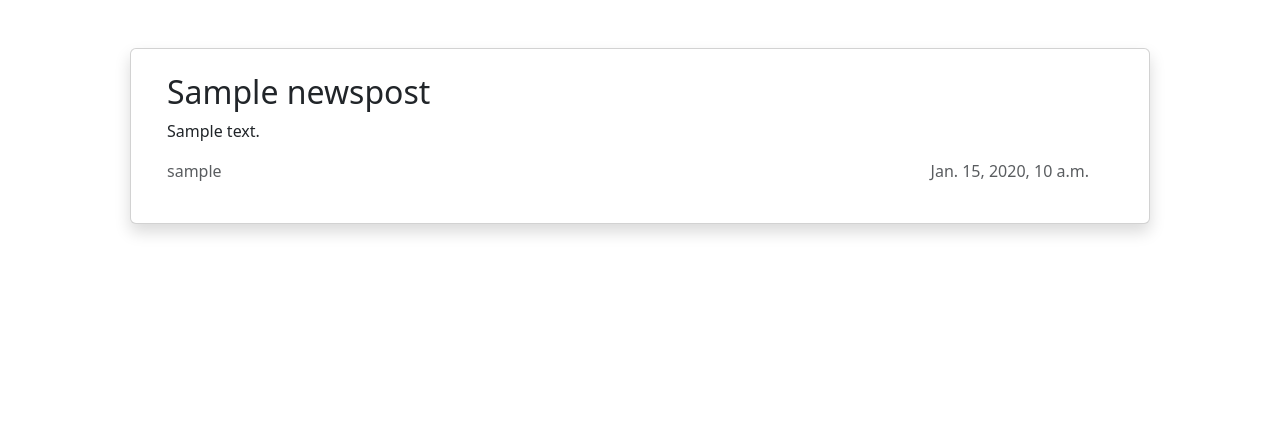
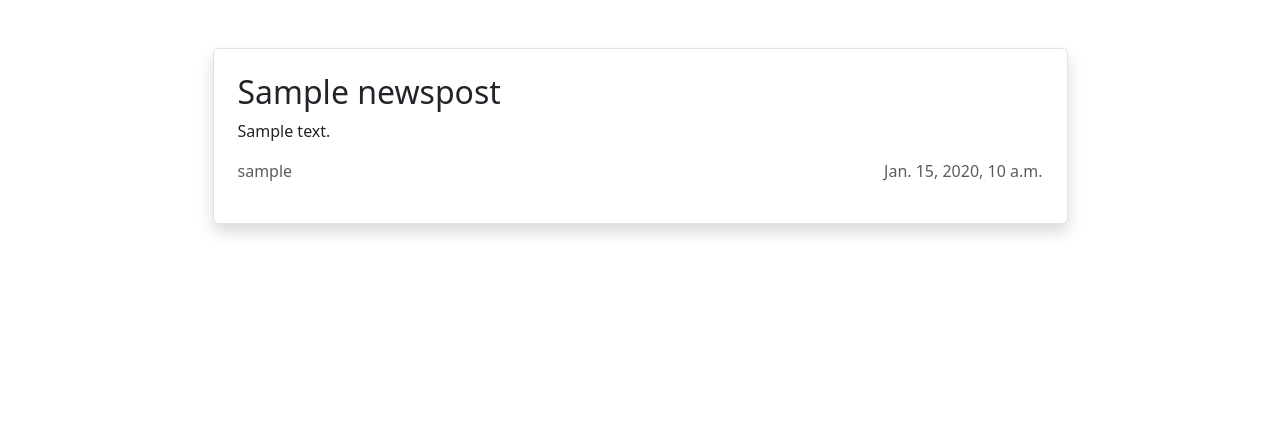
Before and after one commit to Tiggax/DEDIS-project, a Django app: page /news in a window 1280 px wide. Shown: the part 68-502 px from the top of the page. Run offline with Django 5.2, Linux system fonts and the light colour scheme; tables that the repository leaves empty hold one stand-in row (values such as "Sample post"); parts of the project's set-up code (start-up, migrations or seed data) failed here and were passed over; some libraries are stand-ins or nearby versions.

Commit message:
Updated news. news and reports look the same for now

```diff
--- a/templates/pages/news.html
+++ b/templates/pages/news.html
@@ -1,7 +1,7 @@
 {% extends "base.html" %}
 {% load static %}
 {% block content %}
-<div class="col">
+<div class="list-group row align-items-center">
 {% for post in posts %}
 {% comment %} <div hx-post="{% url 'render' 'widgets/news_post.html' post %}" hx-trigger="load">
   <img alt="Result loading..." class="htmx-indicator" width="150" src="/img/bars.svg"/>
--- a/templates/widgets/news_post.html
+++ b/templates/widgets/news_post.html
@@ -1,13 +1,8 @@
-<div class="card shadow p-4 m-5 row">
+<a href="#" class="card shadow w-75 p-4 m-5 col list-group-item list-group-item-action">
     <h2>{{ data.title }}</h2>
     <p class="card-text">{{data.content|safe|truncatechars_html:500}}</p>
     <div class="row">
-    {% comment %} <div class="btn-group">
-        <button type="button" class="btn btn-sm btn-outline-secondary">View</button>
-        <button type="button" class="btn btn-sm btn-outline-secondary">Edit</button>
-    </div> {% endcomment %}
     <p class="text-body-secondary col">{{data.post_author}}</p>
     <p class="text-body-secondary col text-end">{{data.created}}</p>
-    {% comment %} <small class="text-body-secondary col"></small> {% endcomment %}
     </div>
-</div>
+</a>
```
